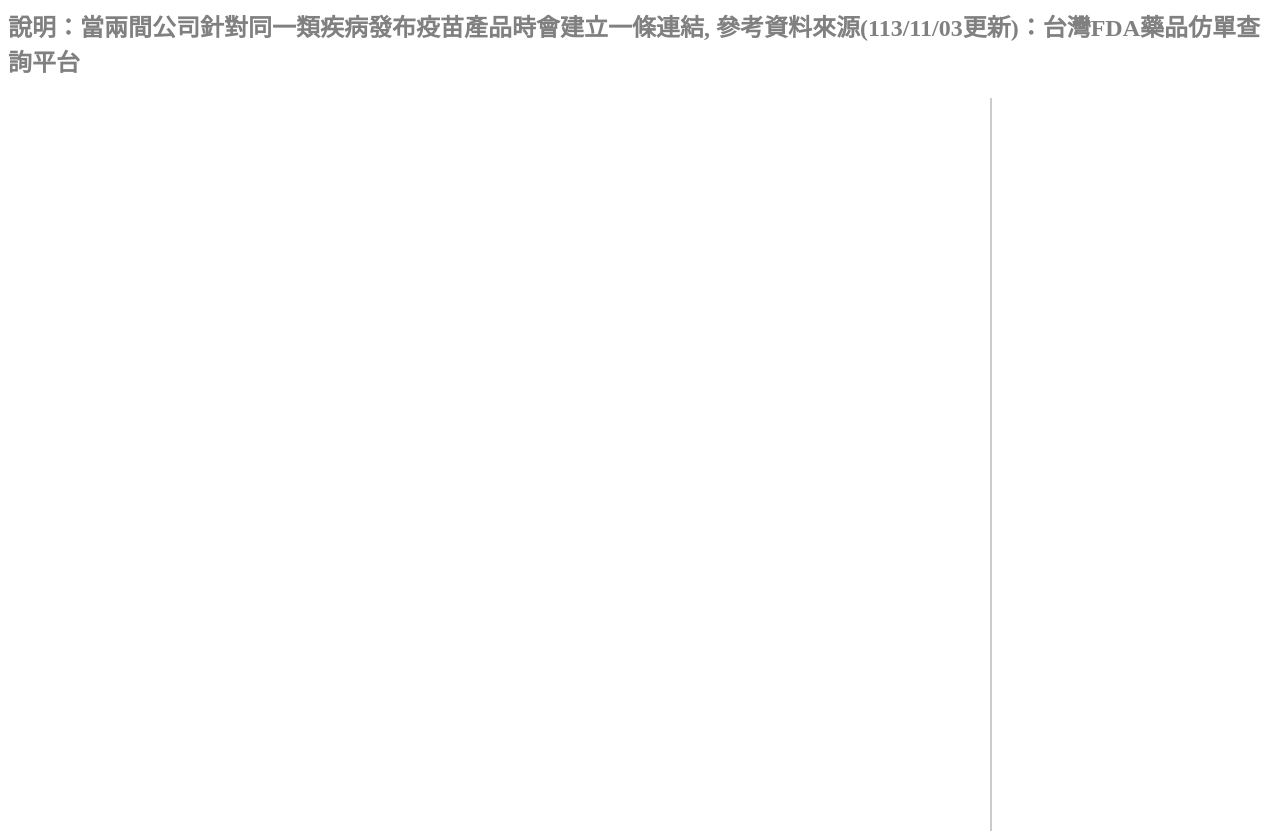
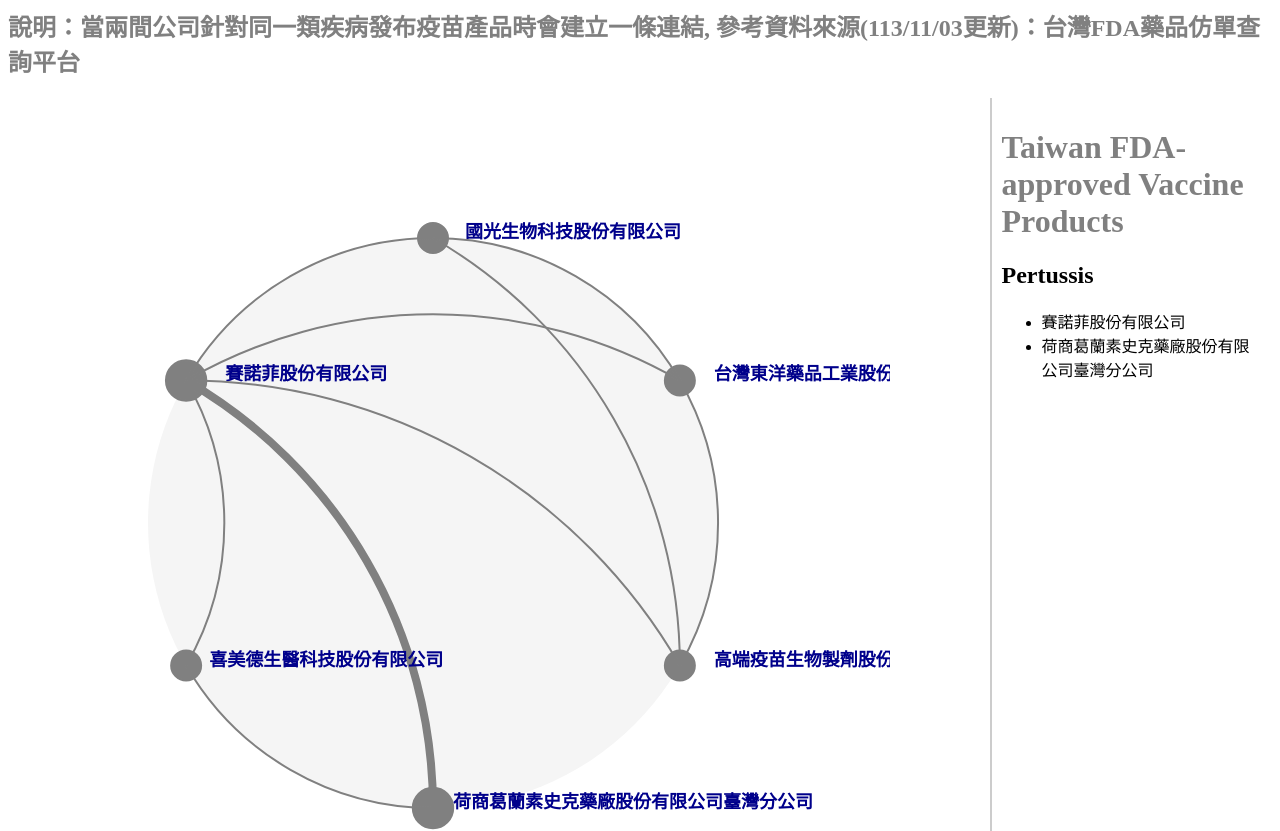
Before and after one commit to geminiTW1990s/fda-vaccine-network, a plain HTML site: page index.html in a window 1280 px wide. Shown: the top 831 px of the page. Drawn offline with nearby package versions, Linux system fonts and the light colour scheme.

Commit message:
revision-1

```diff
--- a/index.html
+++ b/index.html
@@ -1,5 +1,5 @@
 <head>
-    <script src="https://d3js.org/d3.v7.min.js"></script>
+    <script src="https://d3js.org/d3.v3.min.js"></script>
       <meta charset="utf-8">
       <title>Vaccine (藥品仿單查詢平台)</title>
 
```
